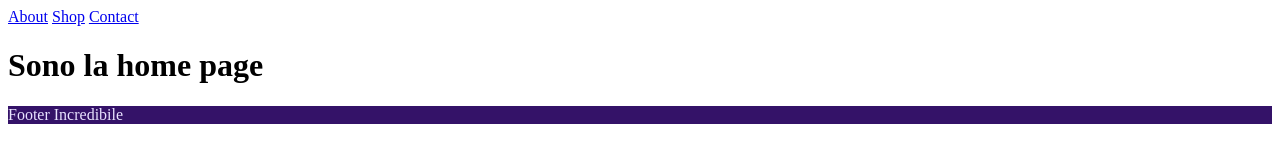
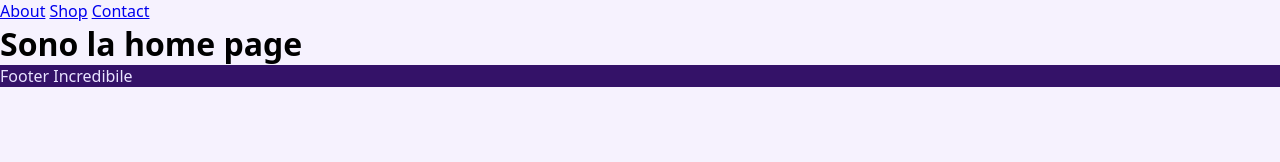
Before and after one commit to andreirosca92/Corso-Gatsbyjs-HPV4Learning, a Gatsby site: page / in a window 1280 px wide. Built offline with nearby package versions, Linux system fonts and the light colour scheme; Gatsby itself is replaced by a stand-in of ours.

Commit message:
added file layout.css

```diff
--- a/src/components/Layout.js
+++ b/src/components/Layout.js
@@ -1,4 +1,5 @@
 import React from 'react';
+import "../layout.css";
 import { Navbar } from './Navbar';
 import {Footer} from './Footer';
 export const Layout = ({children}) => {
--- /dev/null
+++ b/src/layout.css
@@ -0,0 +1,11 @@
+*,
+*::after,
+*::before{
+    padding: 0px;
+    margin: 0px;
+    box-sizing: border-box;
+}
+body{
+    font-family: system-ui, -apple-system, BlinkMacSystemFont, 'Segoe UI', Roboto, Oxygen, Ubuntu, Cantarell, 'Open Sans', 'Helvetica Neue', sans-serif;
+    background: rgba(98, 0, 238, 0.05);
+}
```
Also changed, not shown: README.md.
